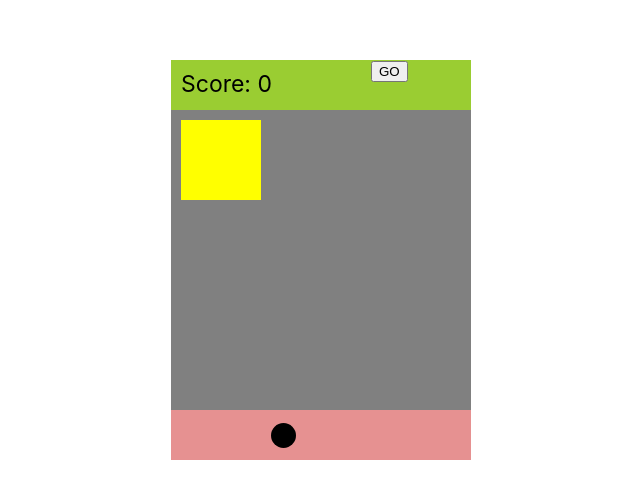
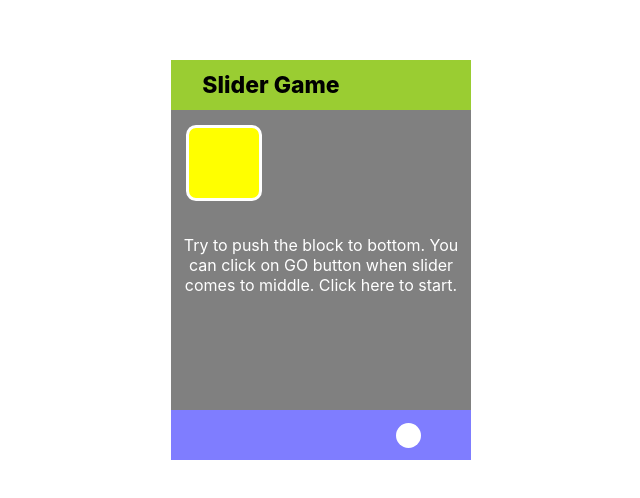
Before and after one commit to malindakpt/slider-game, a React (Create React App) app: page / in a window 1280 px wide. Shown: the part 140-638 px from the top of the page, without its empty margins (319-959 px from the left). Built offline with nearby package versions, Linux system fonts and the light colour scheme.

Commit message:
Code refactored

```diff
--- a/src/App.tsx
+++ b/src/App.tsx
@@ -1,11 +1,17 @@
-import React from "react";
+import React, { useState } from "react";
 import { GameStation } from "./components/containerComponents/gameStation/GameStation";
 
+export const AppContext = React.createContext({
+  appStarted: false,
+  setAppStarted: (status: boolean) => {},
+});
+
 function App() {
+  const [appStarted, setAppStarted] = useState(false);
   return (
-    <div className="App">
+    <AppContext.Provider value={{ appStarted, setAppStarted }}>
       <GameStation />
-    </div>
+    </AppContext.Provider>
   );
 }
 
--- /dev/null
+++ b/src/components/containerComponents/gameController/GameController.module.scss
@@ -0,0 +1,33 @@
+.container {
+  height: 50px;
+  background-color: yellowgreen;
+  display: grid;
+  grid-template-columns: 2fr 1fr;
+
+  .score {
+    padding: 10px;
+    font-size: 23px;
+  }
+
+  .goBtn {
+    height: 50px;
+    display: grid;
+    place-items: center;
+    background: #0c14ff;
+    font-size: 32px;
+    color: white;
+    cursor: pointer;
+
+    &:hover {
+      background: #5a5ffd;
+    }
+  }
+
+  .headerMsg {
+    font-size: 23px;
+    text-align: center;
+    display: grid;
+    place-content: center;
+    font-weight: 800;
+  }
+}
--- /dev/null
+++ b/src/components/containerComponents/gameController/GameController.tsx
@@ -0,0 +1,36 @@
+import React, { useContext } from "react";
+import classes from "./GameController.module.scss";
+import { AppContext } from "../../../App";
+
+export interface GameControllerProps {
+  onTryToGo: () => void;
+  score: number;
+}
+export const GameController: React.FC<GameControllerProps> = ({
+  onTryToGo,
+  score,
+}) => {
+  const context = useContext(AppContext);
+
+  return (
+    <div className={classes.container}>
+      {context.appStarted ? (
+        <>
+          <div className={classes.score}>Score: {score}</div>
+          <div>
+            <div
+              className={classes.goBtn}
+              onClick={() => {
+                context.appStarted && onTryToGo();
+              }}
+            >
+              GO
+            </div>
+          </div>
+        </>
+      ) : (
+        <div className={classes.headerMsg}>Slider Game</div>
+      )}
+    </div>
+  );
+};
--- a/src/components/containerComponents/gameStation/GameStation.tsx
+++ b/src/components/containerComponents/gameStation/GameStation.tsx
@@ -2,7 +2,7 @@ import React, { Component } from "react";
 import { Grid } from "../../presentationComponents/grid/Grid";
 import classes from "./GameStation.module.scss";
 import { Slider } from "../../presentationComponents/slider/Slider";
-import { GameController } from "../../presentationComponents/gameController/GameController";
+import { GameController } from "../gameController/GameController";
 
 export class GameStation extends Component {
   private timer: any;
@@ -10,8 +10,8 @@ export class GameStation extends Component {
   private readonly SLIDER_END_POSITION = 250;
   private readonly SLIDE_START_POSITION = 25;
   private readonly REFRESH_INTERVAL = 100;
-  private readonly JUMP_OK_START = 125;
-  private readonly JUMP_OK_END = 150;
+  private readonly JUMP_OK_START = 100;
+  private readonly JUMP_OK_END = 175;
 
   state = {
     sliderPosition: this.SLIDE_START_POSITION,
@@ -50,16 +50,20 @@ export class GameStation extends Component {
       this.JUMP_OK_START <= this.state.sliderPosition &&
       this.state.sliderPosition <= this.JUMP_OK_END
     ) {
-      if (newState.playerPosition === 3) {
+      newState.playerPosition++;
+      this.setState(newState);
+
+      if (newState.playerPosition === 9) {
         const endTime = new Date().getTime();
         const duration = endTime - newState.startTime;
-
+        newState.score += Math.round(1000000 / duration);
+        newState.startTime = endTime;
         // Reset the game staus
-        newState.score += Math.round(1000000 / duration);
-        newState.playerPosition = 1;
-        newState.startTime = endTime;
-      } else {
-        newState.playerPosition++;
+        setTimeout(() => {
+          const newState = { ...this.state };
+          newState.playerPosition = 1;
+          this.setState(newState);
+        }, 1000);
       }
     } else {
       newState.playerPosition = 1;
--- a/src/components/presentationComponents/gameController/GameController.module.scss
+++ /dev/null
@@ -1,11 +0,0 @@
-.container {
-  height: 50px;
-  background-color: yellowgreen;
-  display: grid;
-  grid-template-columns: 2fr 1fr;
-
-  .score {
-    padding: 10px;
-    font-size: 23px;
-  }
-}
--- a/src/components/presentationComponents/gameController/GameController.tsx
+++ /dev/null
@@ -1,26 +0,0 @@
-import React from "react";
-import classes from "./GameController.module.scss";
-
-export interface GameControllerProps {
-  onTryToGo: () => void;
-  score: number;
-}
-export const GameController: React.FC<GameControllerProps> = ({
-  onTryToGo,
-  score,
-}) => {
-  return (
-    <div className={classes.container}>
-      <div className={classes.score}>Score: {score}</div>
-      <div>
-        <button
-          onClick={() => {
-            onTryToGo();
-          }}
-        >
-          GO
-        </button>
-      </div>
-    </div>
-  );
-};
--- a/src/components/presentationComponents/grid/Grid.module.scss
+++ b/src/components/presentationComponents/grid/Grid.module.scss
@@ -2,4 +2,11 @@
   width: 300px;
   height: 300px;
   background-color: grey;
+
+  .startMsg {
+    color: white;
+    padding: 10px;
+    text-align: center;
+    cursor: pointer;
+  }
 }
--- a/src/components/presentationComponents/grid/Grid.tsx
+++ b/src/components/presentationComponents/grid/Grid.tsx
@@ -1,14 +1,25 @@
-import React from "react";
+import React, { useContext } from "react";
 import classes from "./Grid.module.scss";
 import { MovableBlock } from "./movableBlock/MovableBlock";
+import { AppContext } from "../../../App";
 
 export interface GridProps {
   position: number;
 }
 export const Grid: React.FC<GridProps> = ({ position }) => {
+  const context = useContext(AppContext);
   return (
     <div className={classes.container}>
       <MovableBlock blockNo={position} />
+      {!context.appStarted && (
+        <div
+          className={classes.startMsg}
+          onClick={() => context.setAppStarted(true)}
+        >
+          Try to push the block to bottom. You can click on GO button when
+          slider comes to middle. Click here to start.
+        </div>
+      )}
     </div>
   );
 };
--- a/src/components/presentationComponents/grid/movableBlock/MovableBlock.module.scss
+++ b/src/components/presentationComponents/grid/movableBlock/MovableBlock.module.scss
@@ -4,9 +4,11 @@
   position: relative;
 
   .box {
-    margin: 10px;
-    width: 80px;
-    height: 80px;
+    margin: 15px;
+    width: 70px;
+    height: 70px;
     background-color: yellow;
+    border-radius: 10px;
+    border: solid white;
   }
 }
--- a/src/components/presentationComponents/slider/Slider.module.scss
+++ b/src/components/presentationComponents/slider/Slider.module.scss
@@ -1,7 +1,7 @@
 .container {
   width: 100%;
   height: 50px;
-  background-color: #e69191;
+  background-color: #7f7dff;
 
   .cursor {
     position: relative;
@@ -9,7 +9,7 @@
     width: 25px;
     height: 25px;
     top: 13px;
-    background-color: black;
+    background-color: white;
     border-radius: 100%;
   }
 }
```
